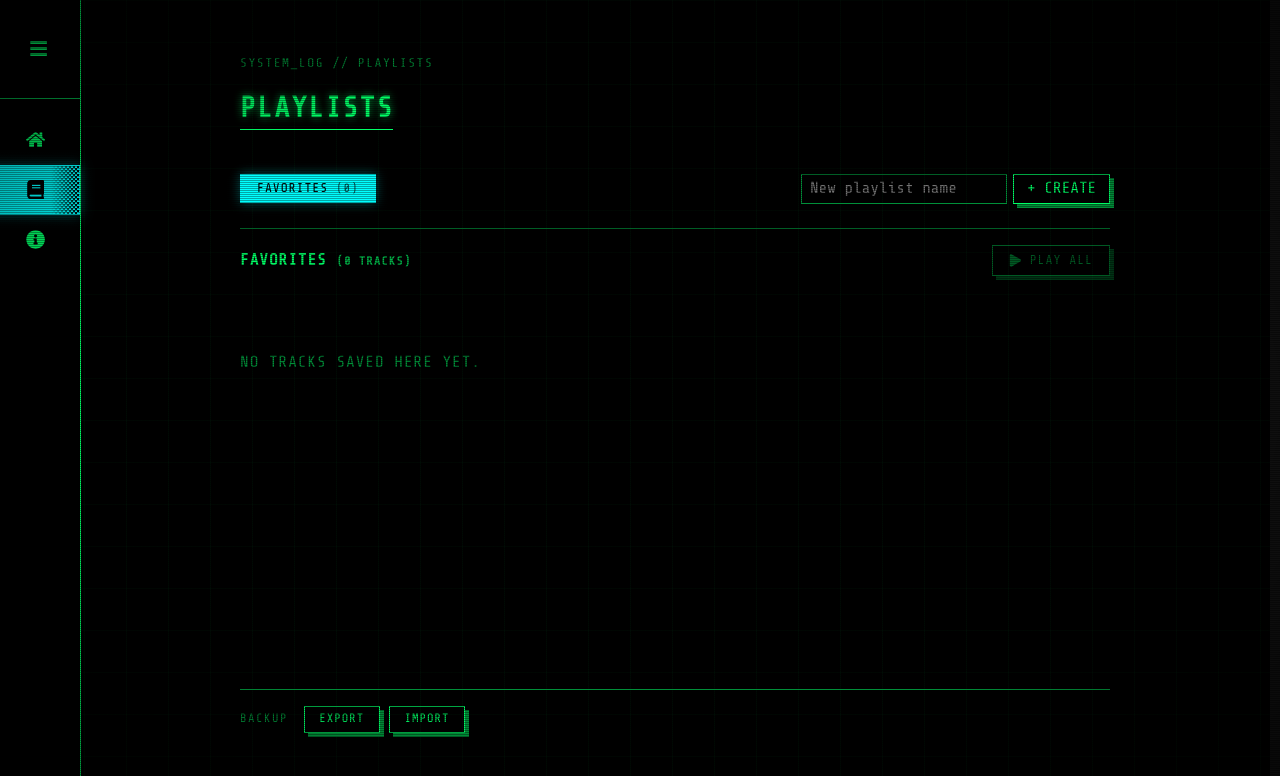
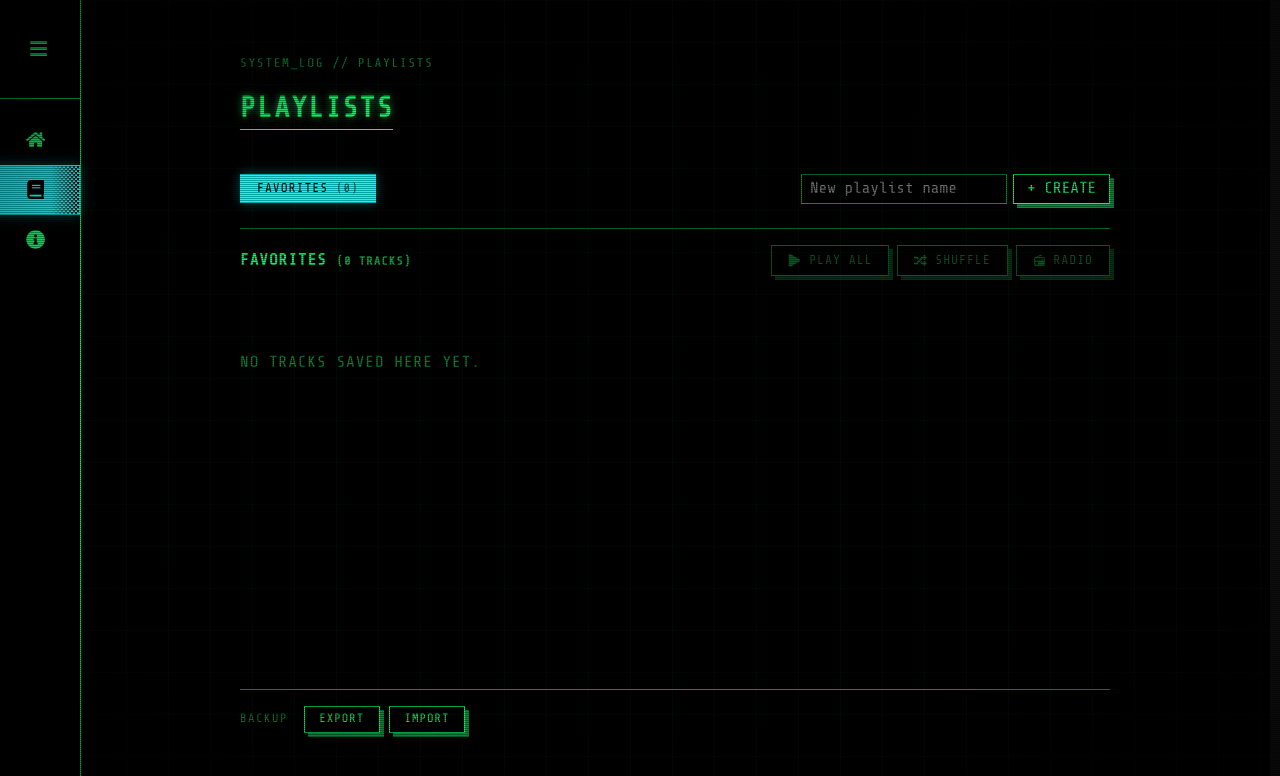
Before and after one commit to levmetal/PLAYERSOUND, a Next.js app: page /library in a window 1280 px wide. Shown: the top 776 px of the page. Built offline with nearby package versions, Linux system fonts and the light colour scheme; a web font is replaced by a local one.

Commit message:
feat(library): shuffle a playlist or start radio from it

```diff
--- /dev/null
+++ b/core/queue/shuffle.js
@@ -0,0 +1,16 @@
+/**
+ * A shuffled copy (Fisher–Yates). `rng` returns [0, 1) — Math.random in the
+ * app, a fixed sequence in tests.
+ * @template T
+ * @param {T[]} list
+ * @param {() => number} rng
+ * @returns {T[]}
+ */
+export default function shuffle(list, rng) {
+    const result = [...list]
+    for (let i = result.length - 1; i > 0; i--) {
+        const j = Math.floor(rng() * (i + 1))
+        ;[result[i], result[j]] = [result[j], result[i]]
+    }
+    return result
+}
--- a/pages/library.jsx
+++ b/pages/library.jsx
@@ -1,10 +1,12 @@
 import styles from '../styles/library.module.css'
 import SoundItem from "../components/soundItem";
 import { useRef, useState } from "react";
-import { FaPlay } from "react-icons/fa";
+import { FaPlay, FaRandom } from "react-icons/fa";
+import { MdRadio } from "react-icons/md";
 import { usePlaylists, useDispatchContext, FAVORITES_ID } from "../context/libraryContext/libraryContext";
 import { useNowPlaying } from "../context/nowPlayingContext";
 import { toExport, parseImport, mergePlaylists } from "../core/library/exportFormat";
+import shuffle from "../core/queue/shuffle";
 
 const plural = (n, word) => `${n} ${word}${n === 1 ? '' : 's'}`
 
@@ -31,16 +33,21 @@ const Library = () => {
 
     const playlists = usePlaylists()
     const dispatch = useDispatchContext()
-    const { playQueue } = useNowPlaying()
+    const { playQueue, startPlaylistRadio, radio } = useNowPlaying()
     const [selectedId, setSelectedId] = useState(FAVORITES_ID)
     const [newPlaylistName, setNewPlaylistName] = useState("")
     const [backupStatus, setBackupStatus] = useState("")
     const importInputRef = useRef(null)
     const selectedPlaylist = playlists.find((playlist) => playlist.id === selectedId) ?? playlists[0]
+    const isEmpty = selectedPlaylist.tracks.length === 0
 
     // The whole playlist is the queue, from the first track or the clicked one.
     const playFrom = (index) => {
         playQueue(selectedPlaylist.tracks, index, { type: 'playlist', label: selectedPlaylist.name })
+    }
+
+    const playShuffled = () => {
+        playQueue(shuffle(selectedPlaylist.tracks, Math.random), 0, { type: 'playlist', label: `${selectedPlaylist.name} · shuffled` })
     }
 
     const createPlaylist = (e) => {
@@ -129,14 +136,30 @@ const Library = () => {
                             ({selectedPlaylist.tracks.length} {selectedPlaylist.tracks.length === 1 ? 'track' : 'tracks'})
                         </span>
                     </h2>
+                    <div className={styles.playlistActions}>
                         <button
                             type="button"
                             className={styles.playAll}
                             onClick={() => playFrom(0)}
-                        disabled={selectedPlaylist.tracks.length === 0}
+                            disabled={isEmpty}
                         >
                             <FaPlay aria-hidden="true" /> Play all
                         </button>
+                        <button type="button" className={styles.playAll} onClick={playShuffled} disabled={isEmpty}>
+                            <FaRandom aria-hidden="true" /> Shuffle
+                        </button>
+                        {radio.status !== 'unavailable' && (
+                            <button
+                                type="button"
+                                className={styles.playAll}
+                                onClick={() => startPlaylistRadio(selectedPlaylist.tracks, selectedPlaylist.name)}
+                                disabled={isEmpty}
+                                title="Play tracks like the ones in this playlist"
+                            >
+                                <MdRadio aria-hidden="true" /> Radio
+                            </button>
+                        )}
+                    </div>
                 </div>
 
                 <ul className={styles.list__container}>
--- a/styles/library.module.css
+++ b/styles/library.module.css
@@ -147,6 +147,13 @@
     white-space: nowrap;
 }
 
+.playlistActions {
+    display: flex;
+    flex-wrap: wrap;
+    justify-content: flex-end;
+    gap: .5rem;
+}
+
 .playAll {
     composes: pixel-depth from global;
     flex: none;
```
Also changed, not shown: 1 other file (tests, documents, lock files or other folders). Lines whose indentation alone changed are shown as unchanged.
